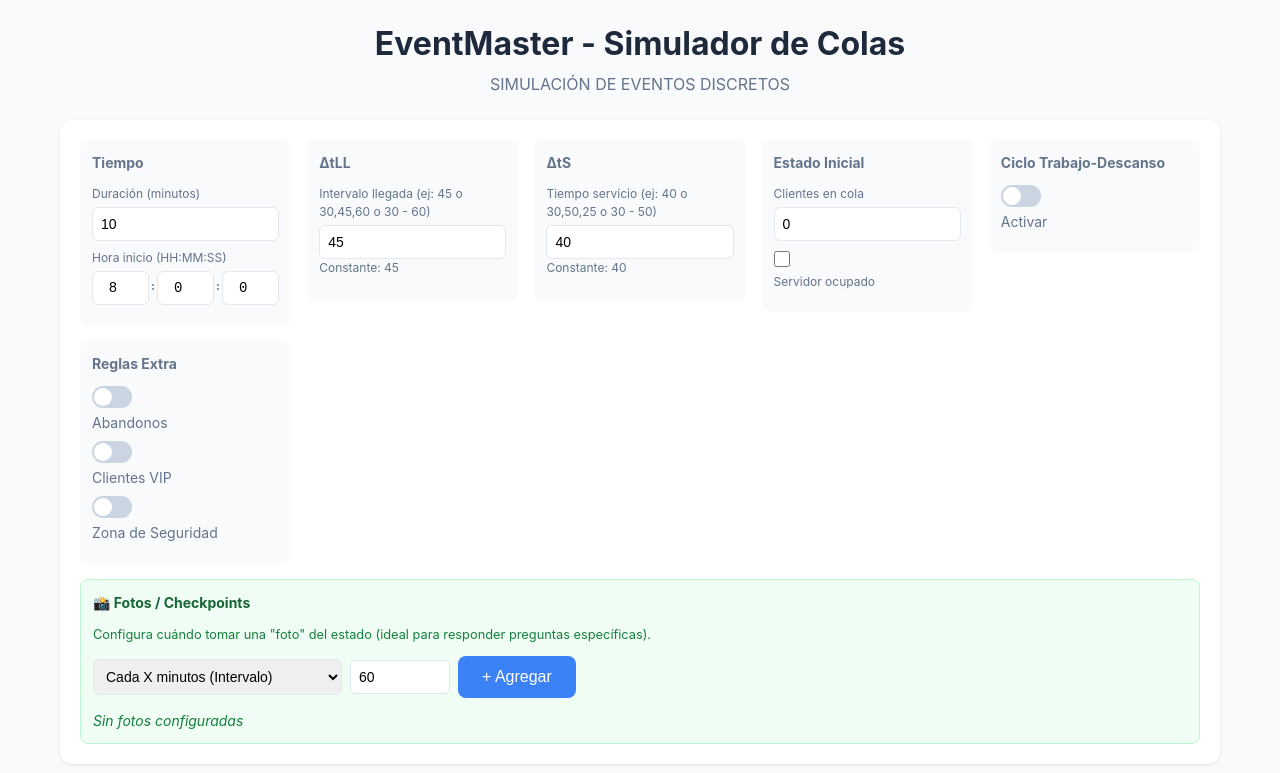
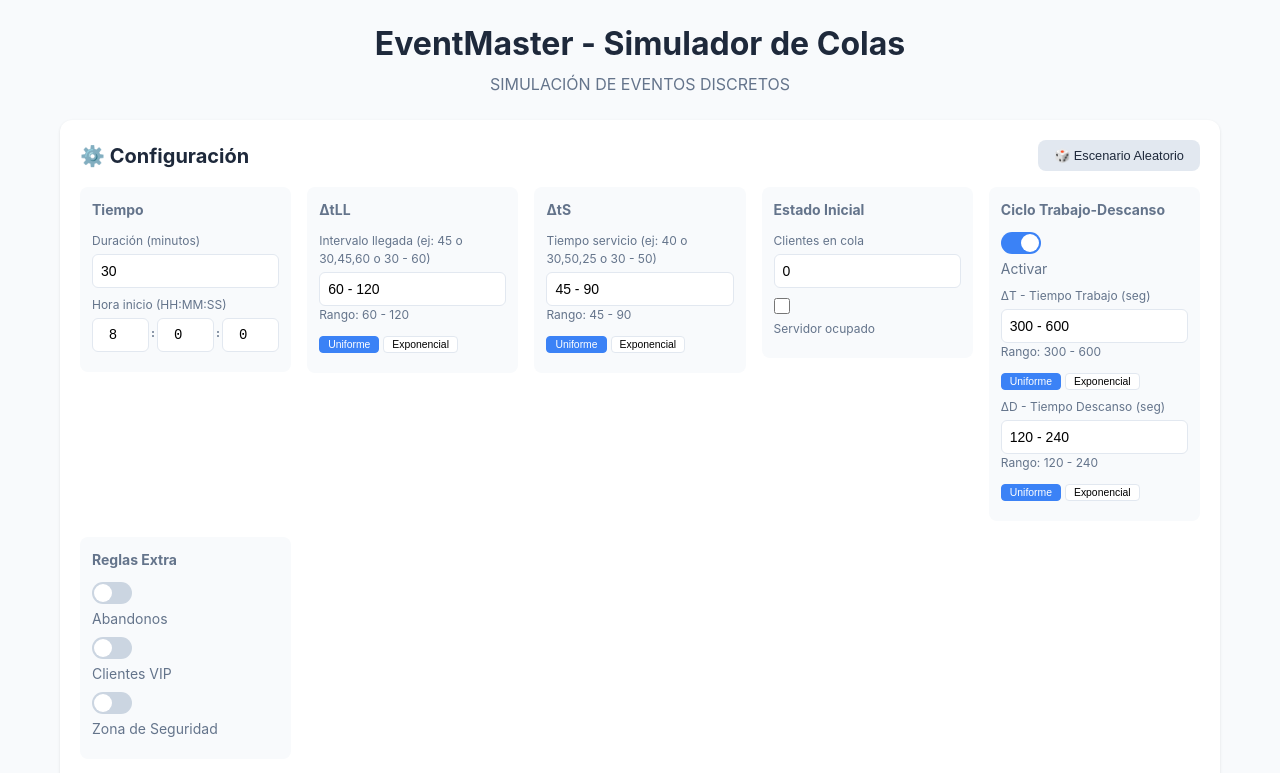
Before and after one commit to LucasIsac/EventMaster, a React (Vite) app: page / in a window 1280 px wide. Shown: the top 773 px of the page. Built offline with nearby package versions, Linux system fonts and the light colour scheme.

Commit message:
feat: implementar inputs aleatorios (Problema 2 TP1)

```diff
--- a/src/App.jsx
+++ b/src/App.jsx
@@ -8,21 +8,19 @@ import { CheckpointsModal } from './components/CheckpointsModal';
 import './App.css';
 
 function App() {
-  // Estado para la configuración de la simulación
   const [config, setConfig] = useState({
-    maxTime: 600, // Tiempo máximo a simular (segundos)
-    startTime: 28800, // Hora de inicio en segundos (ej: 08:00:00 = 28800)
-    arrivalInterval: '45', // Delta t de llegadas (puede ser constante, lista o rango)
-    serviceTime: '40', // Delta t de servicio
-    workTime: 0,
-    restTime: 0,
-    maxWaitTime: Infinity, // Tiempo de paciencia de los clientes
-    travelTime: 0 // Tiempo de viaje para Zona de Seguridad
+    maxTime: 1800, // 30 minutos de simulación
+    startTime: 28800, // 08:00:00
+    arrivalInterval: '60 - 120', // Clientes llegan cada 1-2 min
+    serviceTime: '45 - 90', // Servicio de 45-90 seg
+    workTime: '300 - 600', // Trabaja entre 5 y 10 min
+    restTime: '120 - 240', // Descansa entre 2 y 4 min
+    maxWaitTime: 'Infinity',
+    travelTime: '0'
   });
 
-  // Banderas para habilitar/deshabilitar funcionalidades especiales
   const [flags, setFlags] = useState({
-    hasServerBreaks: false,
+    hasServerBreaks: true, // Activado para el Problema 2
     hasClientAbandonment: false,
     hasPriority: false,
     hasSecurityZone: false
@@ -160,13 +158,42 @@ function App() {
   const updateInitialState = (key, value) => setInitialState(prev => ({ ...prev, [key]: value }));
 
   /**
+   * Genera una configuración aleatoria razonable para pruebas rápidas.
+   */
+  const generateRandomScenario = useCallback(() => {
+    setConfig(prev => ({
+      ...prev,
+      arrivalInterval: '30 - 90',
+      serviceTime: '20 - 60',
+      workTime: '600 - 1200',
+      restTime: '60 - 180',
+      travelTime: '5 - 15',
+      maxWaitTime: '120 - 300'
+    }));
+    setFlags({
+      hasServerBreaks: Math.random() > 0.5,
+      hasClientAbandonment: Math.random() > 0.5,
+      hasPriority: Math.random() > 0.5,
+      hasSecurityZone: Math.random() > 0.5
+    });
+  }, []);
+
+  /**
    * Calcula el porcentaje de utilización del servidor.
    */
   const calculateUtilization = () => {
     if (!currentState) return '0.0';
     const totalTime = currentState.clock - config.startTime;
     if (totalTime <= 0) return '0.0';
-    const busyTime = currentState.stats.clientsServed * config.serviceTime;
+
+    // Si es un rango, intentamos usar un valor medio para la estimación visual rápida
+    let svcTime = parseFloat(config.serviceTime);
+    if (String(config.serviceTime).includes(' - ')) {
+      const parts = String(config.serviceTime).split(' - ').map(parseFloat);
+      svcTime = (parts[0] + parts[1]) / 2;
+    }
+
+    const busyTime = currentState.stats.clientsServed * svcTime;
     return (busyTime / totalTime * 100).toFixed(1);
   };
 
@@ -223,6 +250,7 @@ function App() {
           updateInitialState={updateInitialState}
           checkpointRules={checkpointRules}
           setCheckpointRules={setCheckpointRules}
+          generateRandomScenario={generateRandomScenario}
         />
 
         <ControlPanel
--- a/src/components/ConfigPanel.jsx
+++ b/src/components/ConfigPanel.jsx
@@ -3,10 +3,19 @@ import TimeInput from './TimeInput';
 import TimeField from './TimeField';
 import { CheckpointsConfig } from './CheckpointsConfig';
 
-export function ConfigPanel({ config, flags, initialState, updateConfig, updateFlags, updateInitialState, checkpointRules, setCheckpointRules }) {
+export function ConfigPanel({
+  config, flags, initialState, updateConfig, updateFlags, updateInitialState,
+  checkpointRules, setCheckpointRules, generateRandomScenario
+}) {
   return (
     <section className="config-section">
       <div className="card">
+        <div style={{ display: 'flex', justifyContent: 'space-between', alignItems: 'center', marginBottom: '16px' }}>
+          <h2 style={{ margin: 0 }}>⚙️ Configuración</h2>
+          <button className="btn btn-secondary" onClick={generateRandomScenario} style={{ padding: '8px 16px', fontSize: '0.8rem' }}>
+            🎲 Escenario Aleatorio
+          </button>
+        </div>
         <div className="config-grid">
           <div className="config-group">
             <h3>Tiempo</h3>
@@ -79,11 +88,19 @@ export function ConfigPanel({ config, flags, initialState, updateConfig, updateF
               <>
                 <label>
                   <span>ΔT - Tiempo Trabajo (seg)</span>
-                  <input type="number" value={config.workTime} onChange={(e) => updateConfig('workTime', parseInt(e.target.value) || 0)} />
+                  <TimeField
+                    value={config.workTime}
+                    onChange={(val) => updateConfig('workTime', val)}
+                    placeholder="600"
+                  />
                 </label>
                 <label>
                   <span>ΔD - Tiempo Descanso (seg)</span>
-                  <input type="number" value={config.restTime} onChange={(e) => updateConfig('restTime', parseInt(e.target.value) || 0)} />
+                  <TimeField
+                    value={config.restTime}
+                    onChange={(val) => updateConfig('restTime', val)}
+                    placeholder="60"
+                  />
                 </label>
               </>
             )}
@@ -97,7 +114,14 @@ export function ConfigPanel({ config, flags, initialState, updateConfig, updateF
               <span>Abandonos</span>
             </label>
             {flags.hasClientAbandonment && (
-              <label><span>ΔSC (seg)</span><input type="number" value={config.maxWaitTime === Infinity ? '' : config.maxWaitTime} onChange={(e) => updateConfig('maxWaitTime', parseInt(e.target.value) || Infinity)} placeholder="∞" /></label>
+              <label>
+                <span>ΔSC (seg)</span>
+                <TimeField
+                  value={config.maxWaitTime}
+                  onChange={(val) => updateConfig('maxWaitTime', val)}
+                  placeholder="∞"
+                />
+              </label>
             )}
             <label className="switch">
               <input type="checkbox" checked={flags.hasPriority} onChange={(e) => updateFlags('hasPriority', e.target.checked)} />
@@ -110,7 +134,14 @@ export function ConfigPanel({ config, flags, initialState, updateConfig, updateF
               <span>Zona de Seguridad</span>
             </label>
             {flags.hasSecurityZone && (
-              <label><span>ΔtSZ→PS (seg)</span><input type="number" value={config.travelTime} onChange={(e) => updateConfig('travelTime', parseInt(e.target.value) || 0)} /></label>
+              <label>
+                <span>ΔtSZ→PS (seg)</span>
+                <TimeField
+                  value={config.travelTime}
+                  onChange={(val) => updateConfig('travelTime', val)}
+                  placeholder="10"
+                />
+              </label>
             )}
           </div>
 
--- a/src/engine/Simulator.js
+++ b/src/engine/Simulator.js
@@ -1,4 +1,5 @@
 import { ConstantGenerator, ListGenerator, UniformGenerator, ExponentialGenerator } from '../utils/generators.js';
+import { parseTimeInput } from '../utils/timeParser.js';
 
 // Posibles estados del servidor
 export const ServerState = {
@@ -35,19 +36,6 @@ export function resetCounters() {
 }
 
 /**
- * Crea un objeto cliente con sus propiedades.
- */
-function createClient(arrivalTime, config, flags, isVip = false) {
-  const vip = isVip || (flags.hasPriority && Math.random() < 0.3);
-  return {
-    id: ++clientIdCounter,
-    arrivalTime,
-    patienceTime: config.maxWaitTime,
-    priority: vip ? ClientPriority.VIP : ClientPriority.NORMAL
-  };
-}
-
-/**
  * Crea un evento para la FEL.
  */
 function createEvent(time, type, data = {}) {
@@ -78,79 +66,45 @@ export class Simulator {
     this.flags = { ...flags };
 
     /**
-     * Parsea valores de entrada y detecta el tipo de generador necesario.
+     * Helper para obtener un generador basado en un valor de entrada.
      */
-    const parseInputValue = (value, distType = 'uniform') => {
-      if (typeof value !== 'string') {
-        return { mode: 'constant', value: Number(value) || 0 };
+    const getGenerator = (inputValue, distType = 'uniform') => {
+      const parsed = parseTimeInput(String(inputValue));
+
+      if (!parsed || parsed.error) {
+        return new ConstantGenerator(parseFloat(inputValue) || 0);
       }
 
-      const trimmed = value.trim();
-
-      // Lista: ej "10, 20, 30"
-      if (trimmed.includes(',')) {
-        const arr = trimmed.split(',').map(v => parseFloat(v.trim())).filter(v => !isNaN(v));
-        if (arr.length > 0) {
-          return { mode: 'list', values: arr };
-        }
-      }
-
-      // Rango: ej "10-20"
-      if (trimmed.includes('-')) {
-        const parts = trimmed.split('-').map(v => parseFloat(v.trim()));
-        const min = parts[0];
-        const max = parts[1];
-        if (!isNaN(min) && !isNaN(max) && max > min) {
+      switch (parsed.mode) {
+        case 'constant':
+          return new ConstantGenerator(parsed.value);
+        case 'list':
+          return new ListGenerator(parsed.values);
+        case 'range':
           if (distType === 'exponential') {
-            const mean = (min + max) / 2;
-            return { mode: 'exponential', value: mean };
+            const mean = (parsed.min + parsed.max) / 2;
+            return new ExponentialGenerator(mean);
           }
-          return { mode: 'uniform', min, max };
-        }
-      }
-
-      // Constante
-      const num = Number(trimmed);
-      if (!isNaN(num)) {
-        return { mode: 'constant', value: num };
-      }
-
-      return { mode: 'constant', value: 0 };
-    };
-
-    // Inicialización de generadores para distintos propósitos
-    const createArrivalGen = () => {
-      const parsed = parseInputValue(this.config.arrivalInterval, this.config.arrivalDistType || 'uniform');
-      switch (parsed.mode) {
-        case 'list': return new ListGenerator(parsed.values);
-        case 'uniform': return new UniformGenerator(parsed.min, parsed.max);
-        case 'exponential': return new ExponentialGenerator(parsed.value);
-        default: return new ConstantGenerator(parsed.value);
-      }
-    };
-
-    const createServiceGen = () => {
-      const parsed = parseInputValue(this.config.serviceTime, this.config.serviceDistType || 'uniform');
-      switch (parsed.mode) {
-        case 'list': return new ListGenerator(parsed.values);
-        case 'uniform': return new UniformGenerator(parsed.min, parsed.max);
-        case 'exponential': return new ExponentialGenerator(parsed.value);
-        default: return new ConstantGenerator(parsed.value);
+          return new UniformGenerator(parsed.min, parsed.max);
+        default:
+          return new ConstantGenerator(0);
       }
     };
 
     this.generators = {
-      arrival: generators.arrival || createArrivalGen(),
-      service: generators.service || createServiceGen(),
-      breakDuration: generators.breakDuration || new ConstantGenerator(Number(this.config.restTime) || 0),
-      travel: generators.travel || new ConstantGenerator(Number(this.config.travelTime) || 0),
+      arrival: generators.arrival || getGenerator(this.config.arrivalInterval, this.config.arrivalDistType || 'uniform'),
+      service: generators.service || getGenerator(this.config.serviceTime, this.config.serviceDistType || 'uniform'),
+      breakDuration: generators.breakDuration || getGenerator(this.config.restTime, this.config.restDistType || 'uniform'),
+      travel: generators.travel || getGenerator(this.config.travelTime, this.config.travelDistType || 'uniform'),
+      workDuration: getGenerator(this.config.workTime, this.config.workDistType || 'uniform'),
+      patience: getGenerator(this.config.maxWaitTime, this.config.patienceDistType || 'uniform'),
     };
 
     // Estado interno y estadísticas
     this._serviceTimeHistory = [];
     this.initialState = initialState;
-    this.workTime = config.workTime || 0;
-    this.restTime = config.restTime || 0;
+    this.workTime = parseFloat(config.workTime) || 0;
+    this.restTime = parseFloat(config.restTime) || 0;
 
     this.clock = this.config.startTime;
     this.fel = []; // Lista de Eventos Futuros
@@ -185,6 +139,19 @@ export class Simulator {
   }
 
   /**
+   * Crea un objeto cliente con sus propiedades usando el generador de paciencia.
+   */
+  #createClient(arrivalTime, isVip = false) {
+    const vip = isVip || (this.flags.hasPriority && Math.random() < 0.3);
+    return {
+      id: ++clientIdCounter,
+      arrivalTime,
+      patienceTime: this.generators.patience.next(),
+      priority: vip ? ClientPriority.VIP : ClientPriority.NORMAL
+    };
+  }
+
+  /**
    * Configura el estado inicial según los parámetros recibidos.
    */
   #initialize() {
@@ -197,16 +164,16 @@ export class Simulator {
 
     // Poblar colas iniciales
     for (let i = 0; i < (vipClientsInQueue || 0); i++) {
-      this.vipQueue.push(createClient(this.clock, this.config, this.flags, true));
+      this.vipQueue.push(this.#createClient(this.clock, true));
     }
     for (let i = 0; i < (clientsInQueue || 0); i++) {
-      this.queue.push(createClient(this.clock, this.config, this.flags, false));
+      this.queue.push(this.#createClient(this.clock, false));
     }
 
     // Servidor ocupado desde el inicio
     if (serverBusy && busyUntil) {
       this.serverState = ServerState.BUSY;
-      this.clientInService = createClient(this.config.startTime, this.config, this.flags, Math.random() < 0.3 && this.flags.hasPriority);
+      this.clientInService = this.#createClient(this.config.startTime, Math.random() < 0.3 && this.flags.hasPriority);
       this.serviceEndTime = this.config.startTime + busyUntil;
       this.fel.push(createEvent(this.serviceEndTime, EventType.SERVICE_END, {
         clientId: this.clientInService.id
@@ -258,10 +225,13 @@ export class Simulator {
    * Programa el momento en que el servidor se toma un descanso.
    */
   #scheduleWorkCycle() {
-    if (!this.flags.hasServerBreaks || this.workTime <= 0) return;
+    if (!this.flags.hasServerBreaks) return;
 
     if (this.serverPresent && this.nextBreakTime === null) {
-      this.nextBreakTime = this.clock + this.workTime;
+      const workDuration = this.generators.workDuration.next();
+      if (workDuration <= 0) return;
+
+      this.nextBreakTime = this.clock + workDuration;
       this.fel.push(createEvent(this.nextBreakTime, EventType.SERVER_BREAK_START, {}));
     }
   }
@@ -270,7 +240,7 @@ export class Simulator {
    * Programa el momento en que el servidor regresa de un descanso.
    */
   #scheduleNextWorkPeriod() {
-    if (!this.flags.hasServerBreaks || this.workTime <= 0) return;
+    if (!this.flags.hasServerBreaks) return;
 
     this.nextWorkTime = this.clock + this.generators.breakDuration.next();
     this.fel.push(createEvent(this.nextWorkTime, EventType.SERVER_BREAK_END, {}));
@@ -370,7 +340,7 @@ export class Simulator {
    */
   #handleArrival(isVip = false) {
     if (this.flags.hasSecurityZone) {
-      const client = createClient(this.clock, this.config, this.flags, isVip);
+      const client = this.#createClient(this.clock, isVip);
 
       if (!this.szBusy && this.serverState === ServerState.IDLE) {
         this.clientInService = client;
@@ -392,7 +362,7 @@ export class Simulator {
     }
 
     if (!this.serverPresent) {
-      const client = createClient(this.clock, this.config, this.flags, isVip);
+      const client = this.#createClient(this.clock, isVip);
       if (isVip) {
         this.vipQueue.push(client);
         this.#recordHistory(EventType.ARRIVAL_VIP, `C${client.id} (VIP) llega (servidor ausente) -> cola VIP`);
@@ -404,7 +374,7 @@ export class Simulator {
       return;
     }
 
-    const client = createClient(this.clock, this.config, this.flags, isVip);
+    const client = this.#createClient(this.clock, isVip);
     let action = '';
 
     if (this.serverState === ServerState.IDLE) {
--- a/src/utils/timeParser.js
+++ b/src/utils/timeParser.js
@@ -79,7 +79,8 @@ export function getModeLabel(parsed) {
 
   switch (parsed.mode) {
     case 'constant':
-      return { text: `Constante: ${parsed.value}`, type: 'constant' };
+      const displayVal = parsed.value === Infinity ? '∞' : parsed.value;
+      return { text: `Constante: ${displayVal}`, type: 'constant' };
     case 'list':
       return { text: `Lista: ${parsed.values.length} valores`, type: 'list' };
     case 'range':
```
